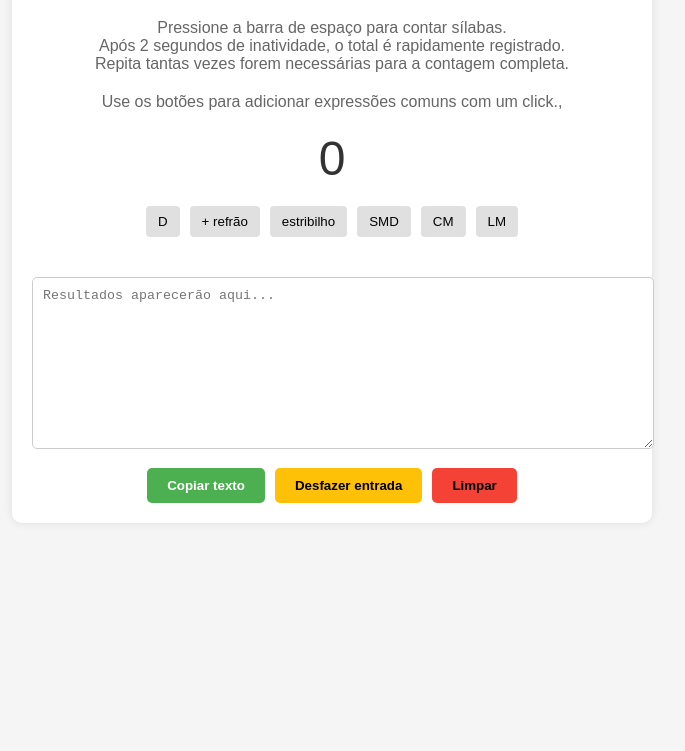
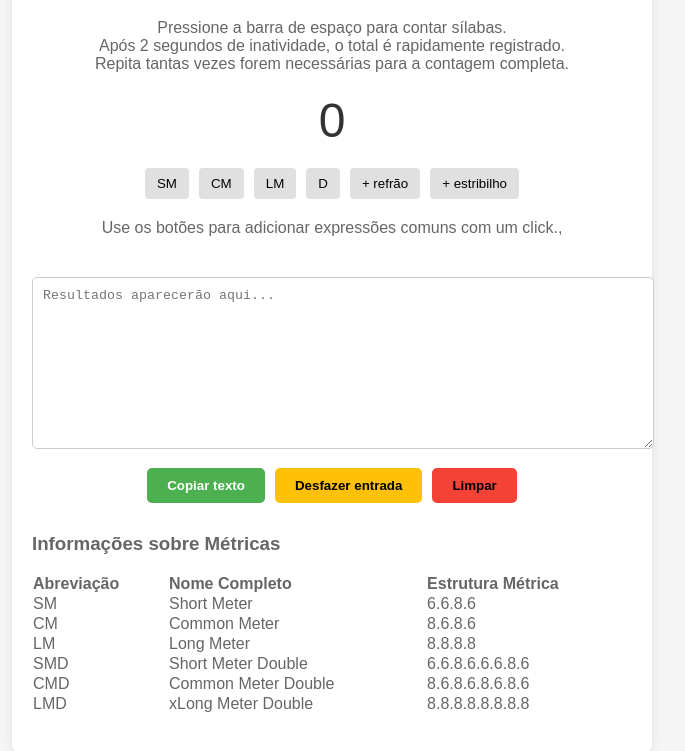
Before and after one commit to marciorlis/metrica, a plain HTML site: page index.html in a window 1280 px wide. Shown: the part 101-852 px from the top of the page, without its empty margins (308-993 px from the left). Before the commit the page ends 800 px from the top, so only its background shows below. Drawn offline with Linux system fonts and the light colour scheme.

Commit message:
Update index.html

```diff
--- a/index.html
+++ b/index.html
@@ -87,23 +87,66 @@
         <div class="instructions">
             Pressione a barra de espaço para contar sílabas. <br>Após 2 segundos de inatividade, o total é rapidamente registrado.<br>Repita tantas vezes forem necessárias para a contagem completa.
         </div>
-        <div class="instructions">
-            Use os botões para adicionar expressões comuns com um click.,
-        </div>
+
         <div class="counter" id="counter">0</div>
         <div class="button-container">
-            <button onclick="addText('D')">D</button>
-            <button onclick="addText(' com refrão')">+ refrão</button>
-            <button onclick="addText(' com estribilho')"> estribilho</button>
-            <button onclick="addText(' ou SMD')">SMD</button>
+
+
+            <button onclick="addText(' ou SM')">SM</button>
             <button onclick="addText(' ou CM')">CM</button>
             <button onclick="addText(' ou LM')">LM</button>
+          <button onclick="addText('D')">D</button>
+          <button onclick="addText(' com refrão')">+ refrão</button>
+            <button onclick="addText(' com estribilho')"> + estribilho</button>
+        </div>
+      <div class="instructions">
+            Use os botões para adicionar expressões comuns com um click.,
         </div>
         <textarea id="results" placeholder="Resultados aparecerão aqui..."></textarea>
         <div class="action-buttons">
             <button onclick="copyText()" class="action-button copy-button">Copiar texto</button>
             <button onclick="undoLastEntry()" class="action-button" style="background-color: #FFC107;">Desfazer entrada</button>
             <button onclick="clearText()" class="action-button" style="background-color: #f44336;">Limpar</button>
+        </div>
+        <div class="instructions" style="text-align: left; margin-top: 30px;">
+            <h3>Informações sobre Métricas</h3>
+            <table style="border-collapse: collapse; width: 100%">
+                <tr>
+                    <th>Abreviação</th>
+                    <th>Nome Completo</th>
+                    <th>Estrutura Métrica</th>
+                </tr>
+                <tr>
+                    <td>SM</td>
+                    <td>Short Meter</td>
+                    <td>6.6.8.6</td>
+                </tr>
+                <tr>
+                    <td>CM</td>
+                    <td>Common Meter</td>
+                    <td>8.6.8.6</td>
+                </tr>
+                <tr>
+                    <td>LM</td>
+                    <td>Long Meter</td>
+                    <td>8.8.8.8</td>
+                </tr>
+                <tr>
+                    <td>SMD</td>
+                    <td>Short Meter Double</td>
+                    <td>6.6.8.6.6.6.8.6</td>
+                </tr>
+                <tr>
+                    <td>CMD</td>
+                    <td>Common Meter Double</td>
+                    <td>8.6.8.6.8.6.8.6</td>
+                </tr>
+                <tr>
+                    <td>LMD</td>
+                    <td>xLong Meter Double</td>
+                    <td>8.8.8.8.8.8.8.8</td>
+                </tr>
+            </table>
         </div>
     </div>
 
```
